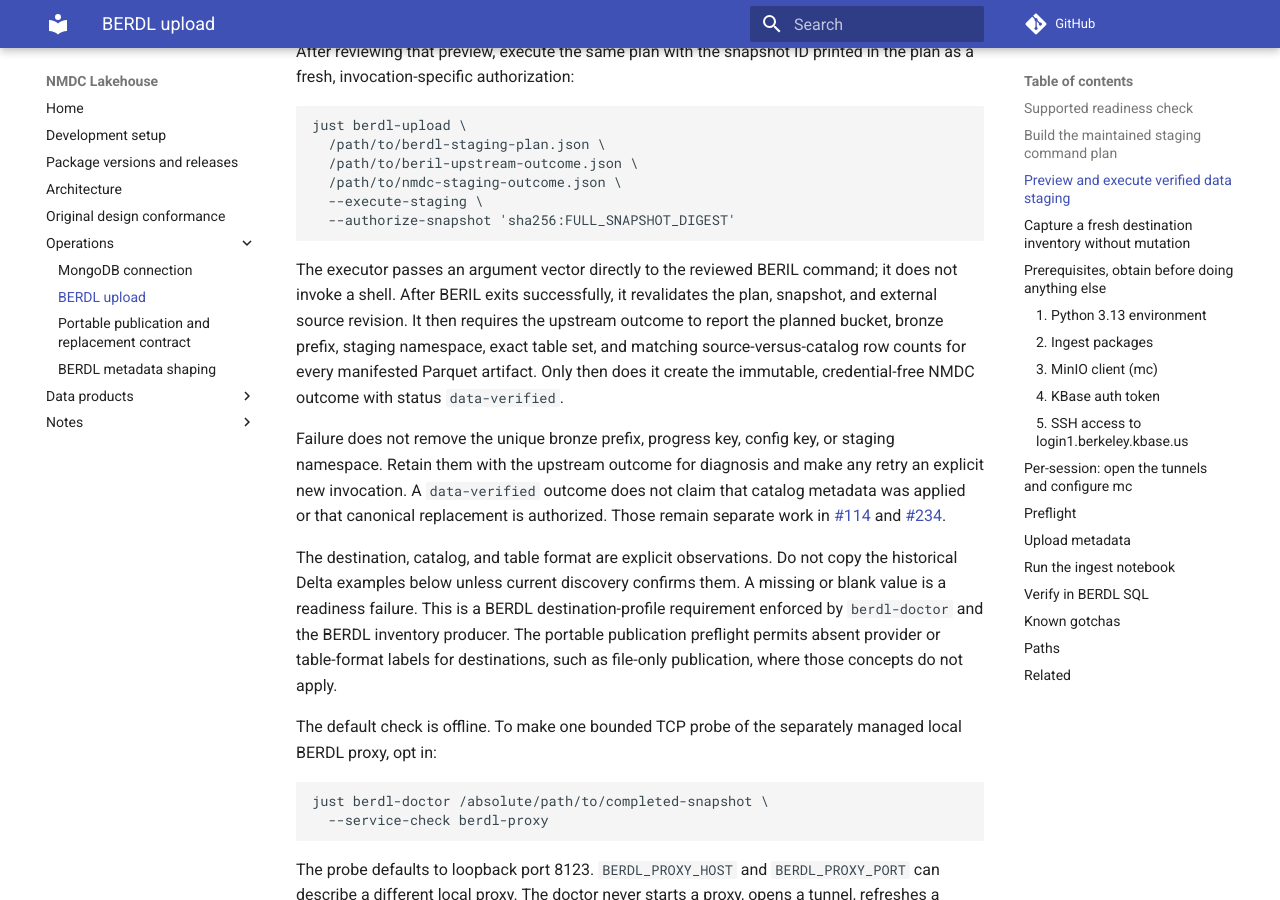
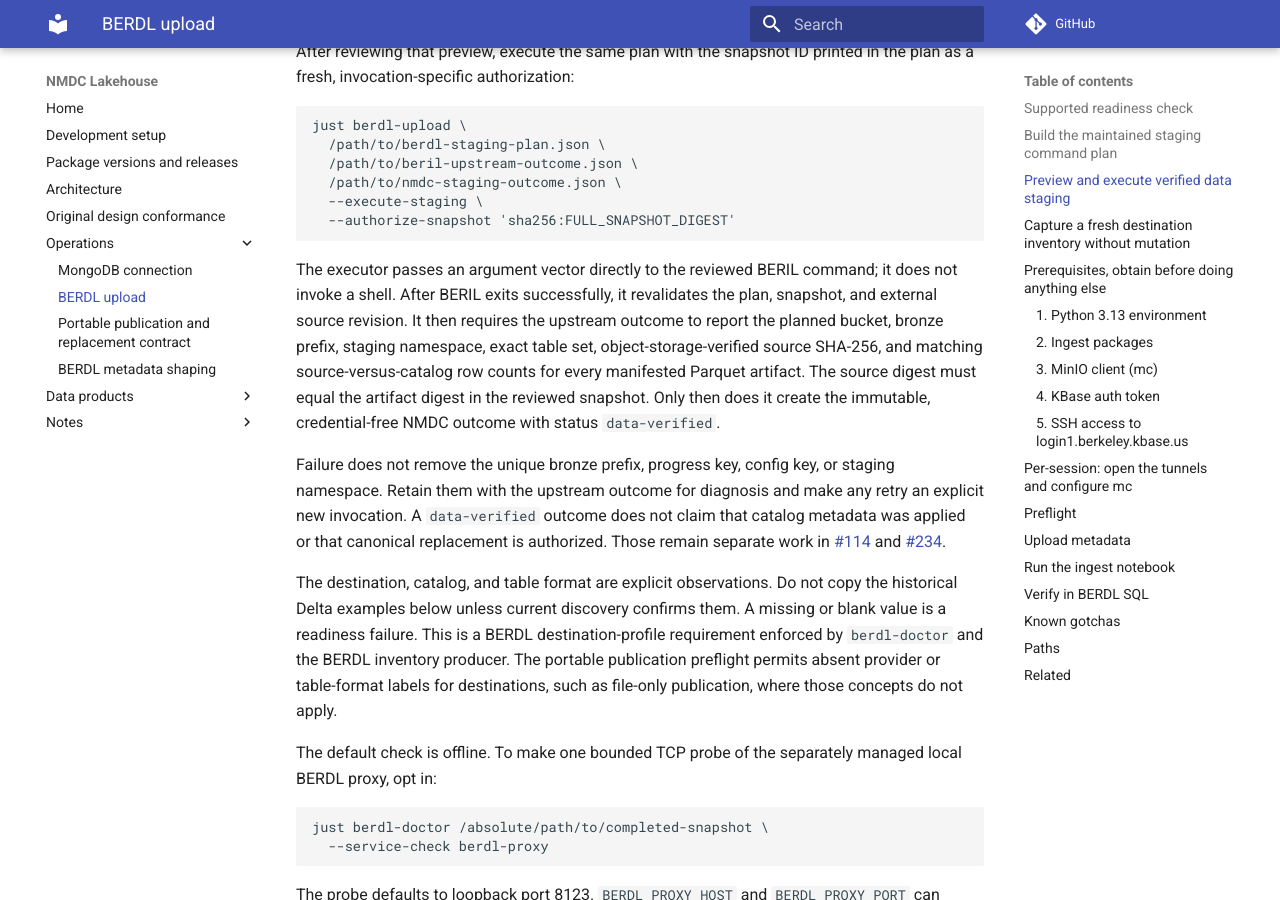
Before and after one commit to microbiomedata/nmdc-lakehouse, an MkDocs documentation site: the page built from docs/berdl-upload.md, in a window 1280 px wide and 900 px high, scrolled down 3270 px. Built offline with MkDocs 1.6.1 and Material for MkDocs 9.7.7, drawn with Linux system fonts in a browser that asks for light colours; comment, search, counter and statistics services are not loaded.

Commit message:
Verify staged Parquet object digests

```diff
--- a/docs/berdl-upload.md
+++ b/docs/berdl-upload.md
@@ -176,8 +176,10 @@ The executor passes an argument vector directly to the reviewed BERIL command;
 it does not invoke a shell. After BERIL exits successfully, it revalidates the
 plan, snapshot, and external source revision. It then requires the upstream
 outcome to report the planned bucket, bronze prefix, staging namespace, exact
-table set, and matching source-versus-catalog row counts for every manifested
-Parquet artifact. Only then does it create the immutable, credential-free NMDC
+table set, object-storage-verified source SHA-256, and matching
+source-versus-catalog row counts for every manifested Parquet artifact. The
+source digest must equal the artifact digest in the reviewed snapshot. Only
+then does it create the immutable, credential-free NMDC
 outcome with status `data-verified`.
 
 Failure does not remove the unique bronze prefix, progress key, config key, or
```
Also changed, not shown: 2 other files.
